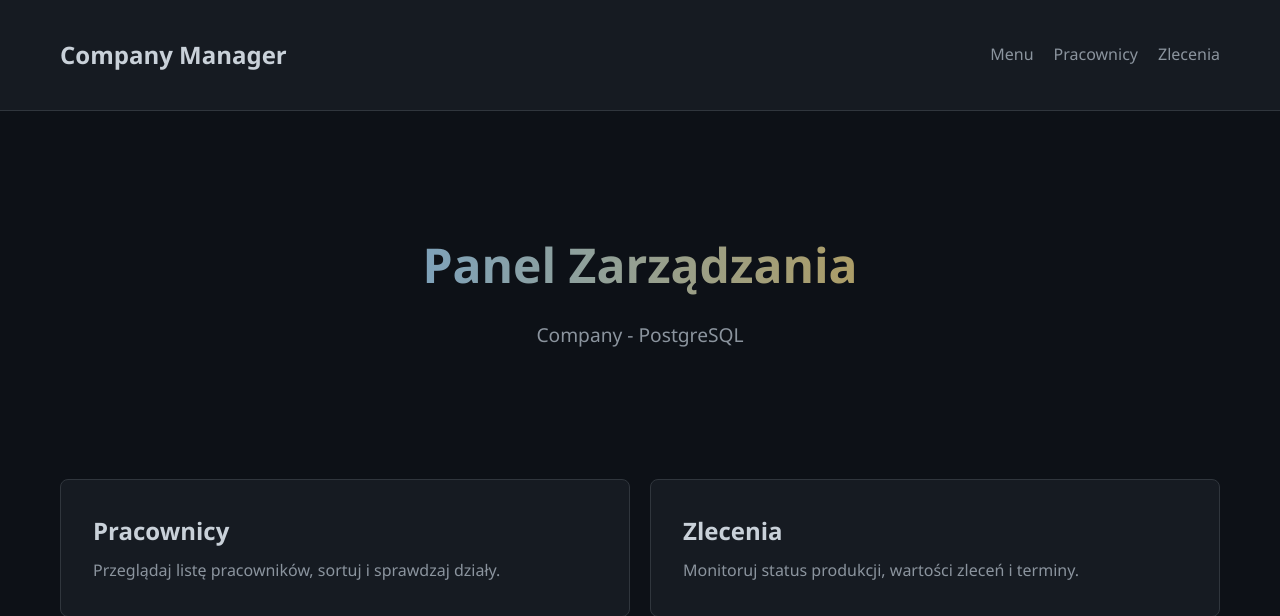
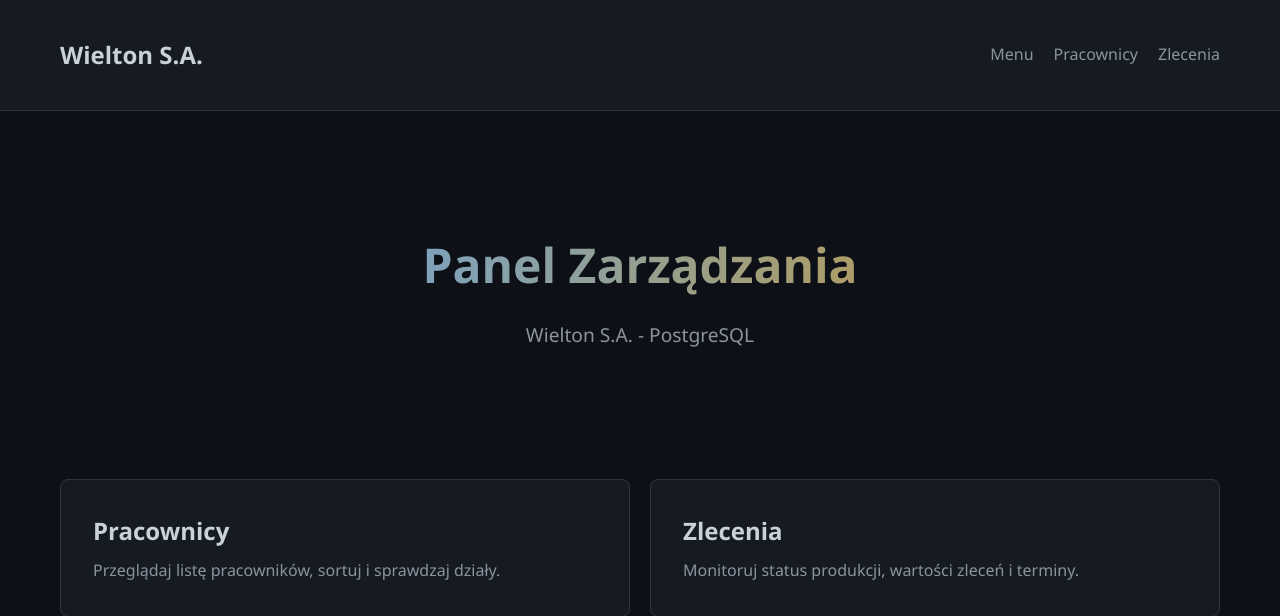
Before and after one commit to Gajban1/manufacturing-database-postgresql, a PHP site: page /index.php in a window 1280 px wide. Shown: the top 616 px of the page. Run offline with PHP 8.4, Linux system fonts and the light colour scheme.

Commit message:
poprawki

```diff
--- a/visual/header.php
+++ b/visual/header.php
@@ -3,14 +3,14 @@
 <head>
     <meta charset="UTF-8">
     <meta name="viewport" content="width=device-width, initial-scale=1.0">
-    <title>Company Manager</title>
+    <title>Wielton S.A. Baza</title>
     <link href="css/style.css" rel="stylesheet">
 </head>
 <body>
 
 <nav class="navbar">
   <div class="container">
-    <a class="brand" href="index.php">Company Manager</a>
+    <a class="brand" href="index.php">Wielton S.A.</a>
     <ul class="nav-links">
         <li><a class="nav-link" href="index.php">Menu</a></li>
         <li><a class="nav-link" href="employees.php">Pracownicy</a></li>
--- a/visual/index.php
+++ b/visual/index.php
@@ -2,7 +2,7 @@
 
 <div class="hero">
     <h1>Panel Zarządzania</h1>
-    <p>Company - PostgreSQL</p>
+    <p>Wielton S.A. - PostgreSQL</p>
 </div>
 
 <div class="card-grid">
```
